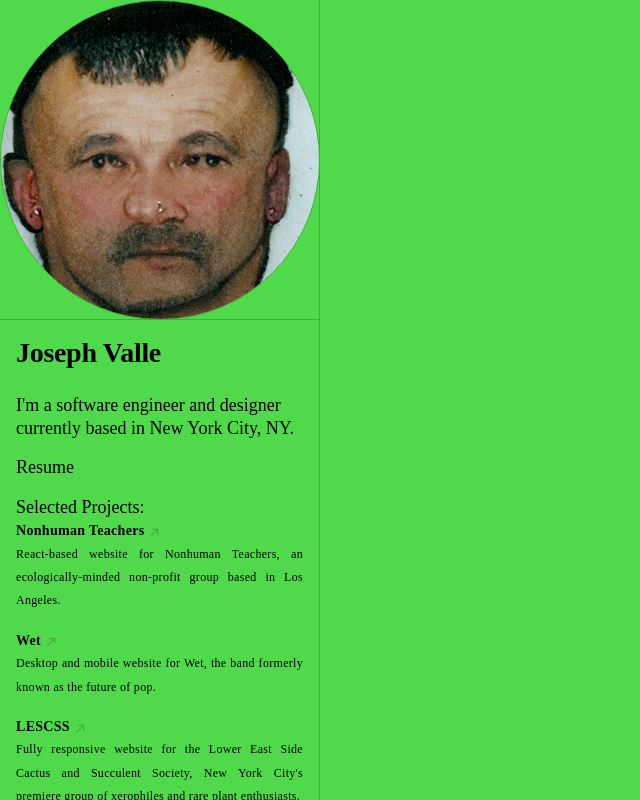
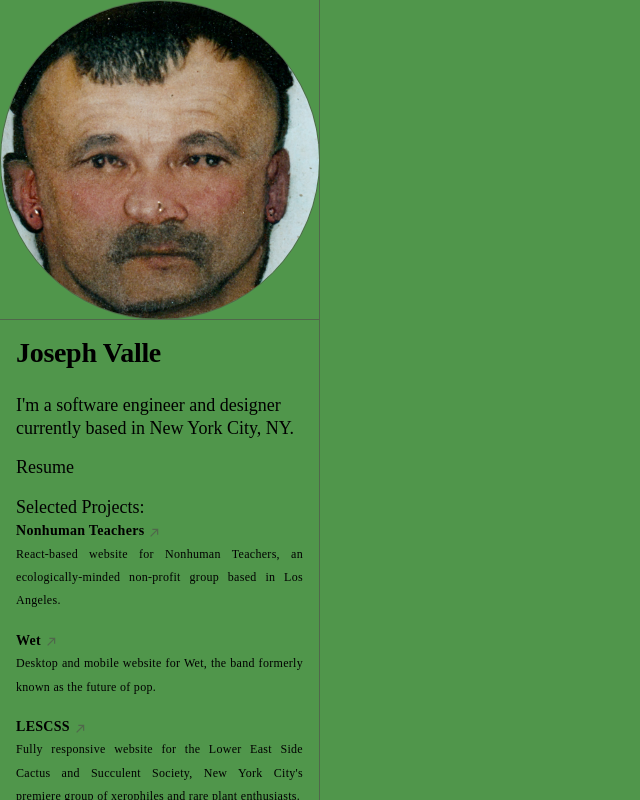
Before and after one commit to joeyvalley/0-p.us, a React (Create React App) app: page / in a window 1280 px wide. Shown: the whole page, without its empty margins (0-640 px from the left). Built offline with nearby package versions, Linux system fonts and the light colour scheme; a web font is replaced by a local one.

Commit message:
color change

```diff
--- a/src/App.css
+++ b/src/App.css
@@ -1,6 +1,6 @@
 :root {
-  --green: rgb(80, 218, 75, 100);
-  --dark-green: rgb(65, 174, 61, 100);
+  --green: rgb(80, 150, 75, 100);
+  --dark-green: rgb(80, 103, 75, 100);
   --black: rgb(0, 0, 0, 100);
 }
 
```
